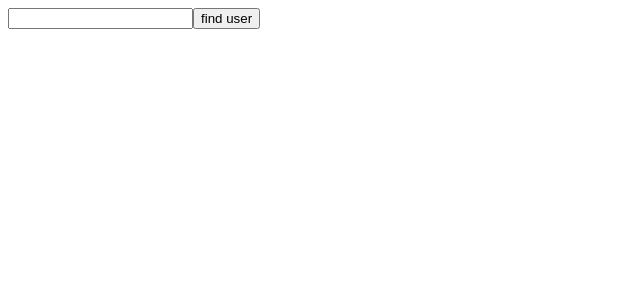
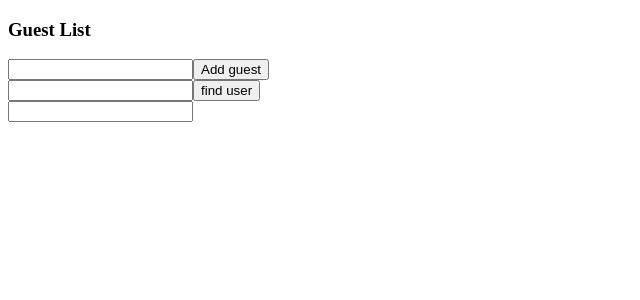
Before and after one commit to thenatural86/rts-project, a React (Create React App) app: page / in a window 1280 px wide. Shown: the top 300 px of the page, without its empty margins (0-640 px from the left). Built offline with nearby package versions, Linux system fonts and the light colour scheme.

Commit message:
explicit ts change event

```diff
--- /dev/null
+++ b/src/event/EventComponent.tsx
@@ -0,0 +1,12 @@
+import React from 'react'
+
+export const EventComponent: React.FC = () => {
+  const onChange = (e: React.ChangeEvent<HTMLInputElement>) => {
+    console.log(e)
+  }
+  return (
+    <div>
+      <input onChange={onChange} />
+    </div>
+  )
+}
--- a/src/index.tsx
+++ b/src/index.tsx
@@ -1,12 +1,14 @@
 import ReactDom from 'react-dom'
+import { EventComponent } from './event/EventComponent'
 import GuestList from './state/GuestList'
 import UserSearch from './state/UserSearch'
 
 const App = () => {
   return (
     <div>
-      {/* <GuestList /> */}
+      <GuestList />
       <UserSearch />
+      <EventComponent />
     </div>
   )
 }
```
